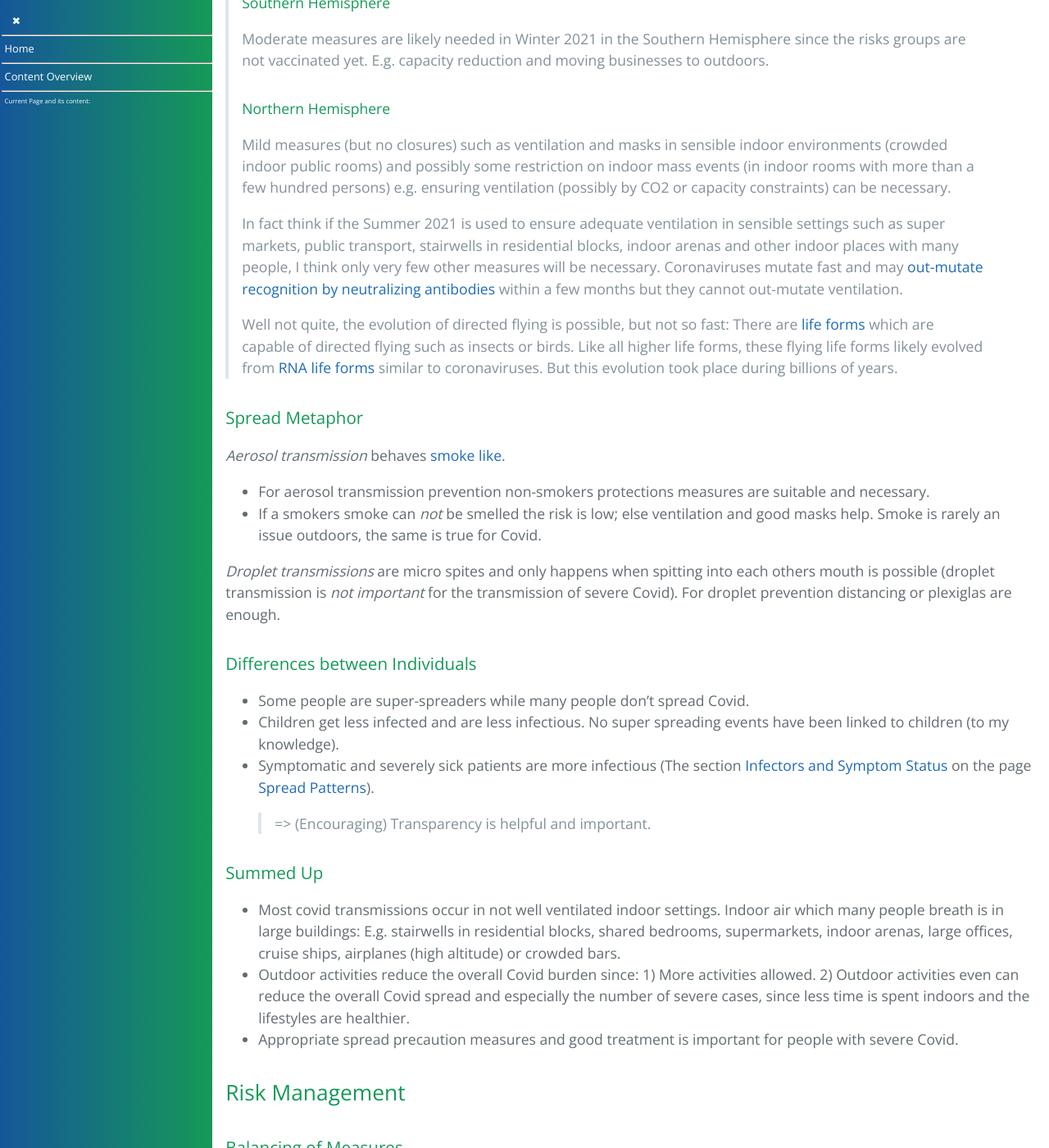
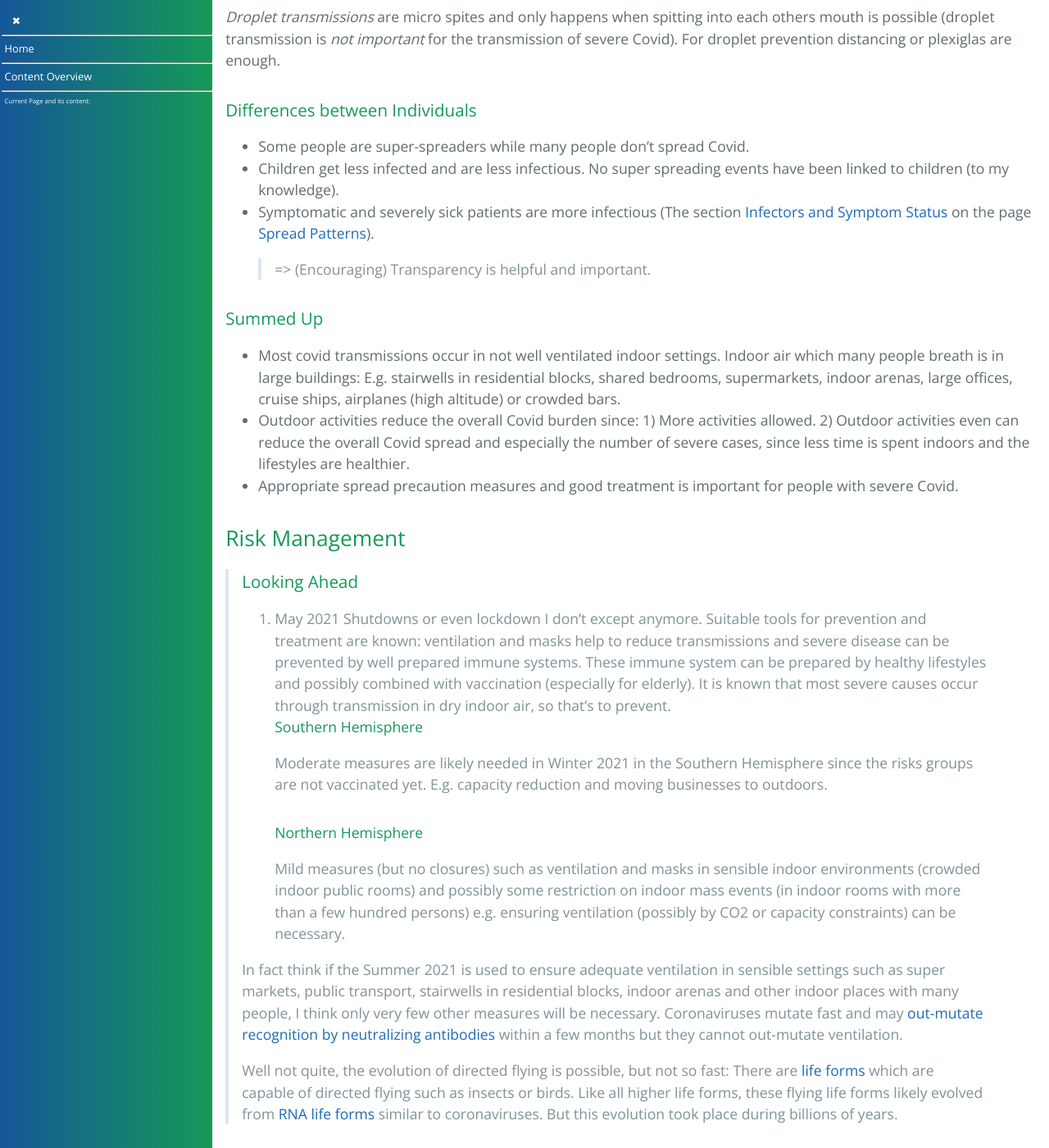
Before and after one commit to forestgrape/coronavirus, a Jekyll site: the page built from 7_social/controlling.md, in a window 1280 px wide and 1400 px high, scrolled down 3295 px. Shown: the whole window at 82% size. Built offline with Jekyll 4.4.1, drawn with Linux system fonts in a browser that asks for light colours; our own code applies the rules of GitHub Pages for plain Markdown files; some of the changed text lies outside the part shown.

Commit message:
dry form transmission is to prevent

```diff
--- a/7_social/controlling.md
+++ b/7_social/controlling.md
@@ -64,7 +64,7 @@ This chapter extends and [Public Advices and Suggestions](../1_introduction/sugg
 
 
 ## Spread Assumptions
-The design of measures relies on transmission models. The main transmission of Sars-CoV-2 is [airborne](../5_epidemiological/transmission.md#recap-airborne-transmission) and can be metaphored as smoke-like.
+The design of measures relies on transmission models. The dangerous transmission of Sars-CoV-2 is [airborne](../5_epidemiological/transmission.md#recap-airborne-transmission) in dry air and can be metaphored as smoke-like.
 
 ### Indoors
 *Observations:* The [spread pattern](../5_epidemiological/spread_analyses.md) shows that the cases of severe SARS-2 lung infections are high when a lot of dry air is exchanged between people which is the case in badly ventilated indoor rooms either heated (cold climates e.g. winters in Europe) or air-conditioned (very warm/sultry climates e.g. observed in Southern US in summer or regions of Brazil year round).
@@ -113,6 +102,21 @@ Adequate prevention measures take the the seasonality into account. In moderate
 
 
 ## Risk Management
+
+
+> ### Looking Ahead
+> 23. May 2021
+> Shutdowns or even lockdown I don't except anymore. Suitable tools for prevention and treatment are known: ventilation and masks help to reduce transmissions and severe disease can be prevented by well prepared immune systems. These immune system can be prepared by healthy lifestyles and possibly combined with vaccination (especially for elderly). It is known that most severe causes occur through transmission in dry indoor air, so that's to prevent.
+> #### Southern Hemisphere
+> Moderate measures are likely needed in Winter 2021 in the Southern Hemisphere since the risks groups are not vaccinated yet. E.g. capacity reduction and moving businesses to outdoors.
+> #### Northern Hemisphere
+> Mild measures (but no closures) such as ventilation and masks in sensible indoor environments (crowded indoor public rooms) and possibly some restriction on indoor mass events (in indoor rooms with more than a few hundred persons) e.g. ensuring ventilation (possibly by CO2 or capacity constraints) can be necessary.
+>
+> In fact think if the Summer 2021 is used to ensure adequate ventilation in sensible settings such as super markets, public transport, stairwells in residential blocks, indoor arenas and other indoor places with many people, I think only very few other measures will be necessary. Coronaviruses mutate fast and may [out-mutate recognition by neutralizing antibodies](../4_immunological/immune_evasion.md) within a few months but they cannot out-mutate ventilation.
+>
+>   Well not quite, the evolution of directed flying is possible, but not so fast: There are [life forms](../2_biological/life-forms.md) which are capable of directed flying such as insects or birds. Like all higher life forms, these flying life forms likely evolved from [RNA life forms](../2_biological/life-forms.md#ssrna) similar to coronaviruses. But this evolution took place during billions of years.
+
+
 
 ### Balancing of Measures
 * Monitoring the personal/frequent customers of open(ed) businesses can help to discover a new/increased Sars-CoV-2 spread. Representative samples twice per week should do the job.
```
Also changed, not shown: other parts of 7_social/controlling.md (+0 -11 lines).
